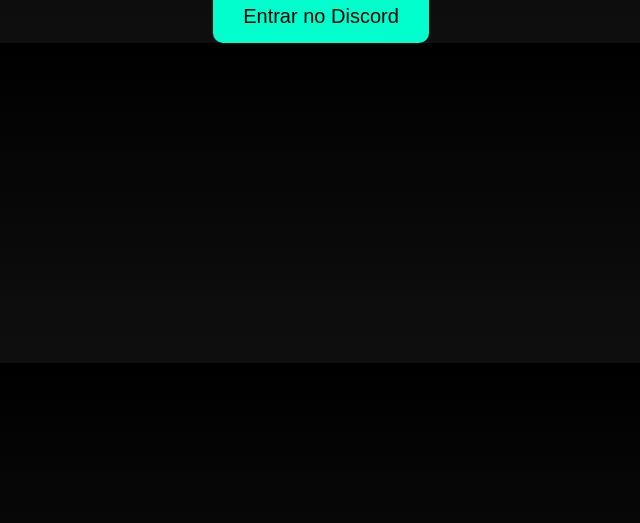
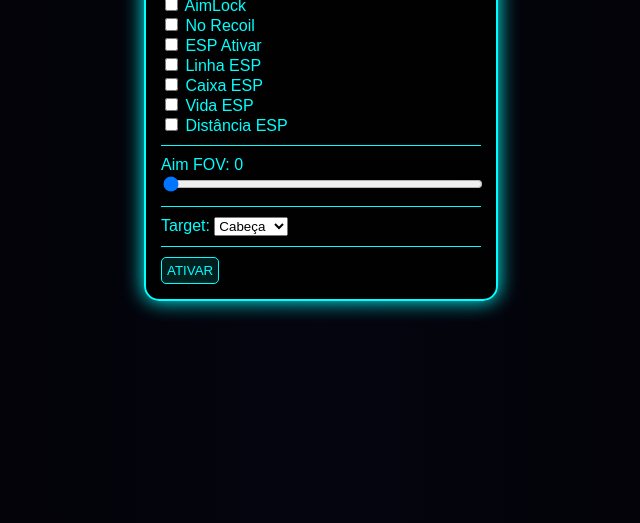
Before and after one commit to noa266/Aux-lio, a plain HTML site: page index.html in a window 1280 px wide. Shown: the part 277-800 px from the top of the page, without its empty margins (319-959 px from the left). Drawn offline with Linux system fonts and the light colour scheme.

Commit message:
Add files via upload

```diff
--- a/index.html
+++ b/index.html
@@ -2,58 +2,115 @@
 <html lang="pt-br">
 <head>
 <meta charset="UTF-8">
-<title>ogr Aranha</title>
+<title>HTSZ NOAH</title>
 <style>
 body {
-    margin: 0;
-    padding: 0;
-    background: linear-gradient(black, #0f0f0f);
-    color: white;
+    background: radial-gradient(circle, #050510, #000000);
     font-family: Arial;
-    text-align: center;
+    color: #00ffff;
 }
 
-.container {
-    margin-top: 150px;
+#painel {
+    width: 320px;
+    background: rgba(0,0,0,0.85);
+    border: 2px solid #00ffff;
+    border-radius: 15px;
+    box-shadow: 0 0 20px #00ffff;
+    padding: 15px;
+    position: absolute;
+    top: 50%;
+    left: 50%;
+    transform: translate(-50%, -50%);
 }
 
-h1 {
-    font-size: 40px;
-    color: #00ffcc;
+.titulo {
+    text-align: center;
+    font-size: 20px;
+    margin-bottom: 10px;
+    color: #00ffff;
 }
 
-p {
-    font-size: 20px;
+.linha {
+    border-bottom: 1px solid #00ffff;
+    margin: 10px 0;
 }
 
 button {
-    background: #00ffcc;
-    border: none;
-    padding: 15px 30px;
-    font-size: 20px;
-    border-radius: 10px;
-    cursor: pointer;
-    transition: 0.3s;
+    background: #001f1f;
+    color: #00ffff;
+    border: 1px solid #00ffff;
+    padding: 5px;
+    border-radius: 5px;
 }
 
-button:hover {
-    background: #00aa88;
-    transform: scale(1.05);
+input[type=range] {
+    width: 100%;
+}
+
+.hideBtn {
+    position: absolute;
+    top: -10px;
+    right: -10px;
+    background: red;
+    border-radius: 50%;
+    width: 25px;
+    height: 25px;
+    border: none;
+    color: white;
 }
 </style>
 </head>
 <body>
 
-<div class="container">
-    <h1>🕷️ ogr Aranha</h1>
-    <p>Entre agora na ogr Aranha</p>
+<div id="painel">
+<button class="hideBtn" onclick="togglePainel()">X</button>
 
-    <button onclick="entrarDiscord()">Entrar no Discord</button>
+<div class="titulo">HTSZ NOAH</div>
+
+<label><input type="checkbox"> AimLock</label><br>
+<label><input type="checkbox"> No Recoil</label><br>
+<label><input type="checkbox"> ESP Ativar</label><br>
+<label><input type="checkbox"> Linha ESP</label><br>
+<label><input type="checkbox"> Caixa ESP</label><br>
+<label><input type="checkbox"> Vida ESP</label><br>
+<label><input type="checkbox"> Distância ESP</label><br>
+
+<div class="linha"></div>
+
+Aim FOV: <span id="fovValor">0</span>
+<input type="range" min="0" max="100" value="0" oninput="fovUpdate(this.value)">
+
+<div class="linha"></div>
+
+Target:
+<select>
+<option>Cabeça</option>
+<option>Peito</option>
+<option>Pescoço</option>
+</select>
+
+<div class="linha"></div>
+
+<button onclick="ativar()">ATIVAR</button>
+
 </div>
 
 <script>
-function entrarDiscord() {
-    window.location.href = "https://discord.gg/KHD7YF64U";
+function fovUpdate(valor){
+    document.getElementById("fovValor").innerText = valor;
+}
+
+function ativar(){
+    alert("HTSZ NOAH Ativado");
+}
+
+function togglePainel(){
+    var p = document.getElementById("painel");
+    if(p.style.display == "none"){
+        p.style.display = "block";
+    } else {
+        p.style.display = "none";
+    }
 }
 </script>
 
```
